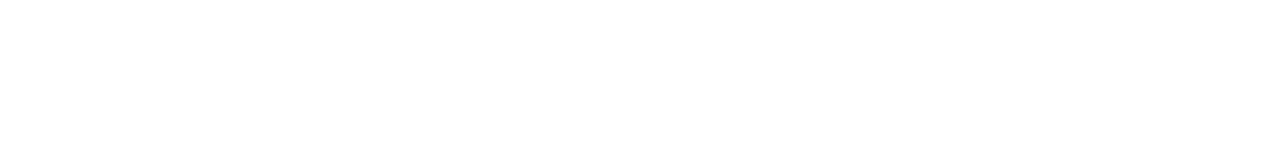
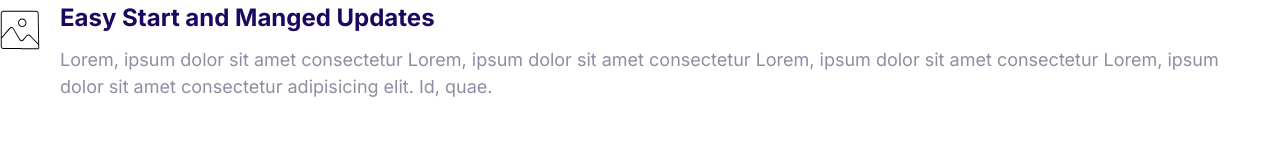
Before and after one commit to PawanGunawardhana/PIGhost, a plain HTML site: page index.html in a window 1280 px wide. Drawn offline with Linux system fonts and the light colour scheme.

Commit message:
Define the media object and create mediaObject.html

```diff
--- a/css/styles.css
+++ b/css/styles.css
@@ -370,5 +370,20 @@ a {
     .plan__description {
         font-size: 1.7rem;
     }
+}
 
+/* Media Objects */
+.media {
+    display: flex;
 }
+.media__title {
+    margin-top: 0;
+}
+
+.media__body {
+    margin: 0 2rem;
+}
+
+.media__image {
+    margin-top: 1rem;
+}
--- a/index.html
+++ b/index.html
@@ -15,6 +15,20 @@
   </head>
 
   <body>
-
+    <div class="media">
+        <div class="media__image">
+          <svg class="icon icon--primary">
+            <use xlink:href="images/sprite.svg#snap"></use>
+          </svg>
+        </div>
+        <div class="media__body">
+          <h3 class="media__title">Easy Start and Manged Updates</h3>
+          <p>
+            Lorem, ipsum dolor sit amet consectetur Lorem, ipsum dolor sit amet
+            consectetur Lorem, ipsum dolor sit amet consectetur Lorem, ipsum dolor
+            sit amet consectetur adipisicing elit. Id, quae.
+          </p>
+        </div>
+      </div>
   </body>
 </html>
```
Also changed, not shown: components/mediaObjects.html (added, +15 -0 lines).
